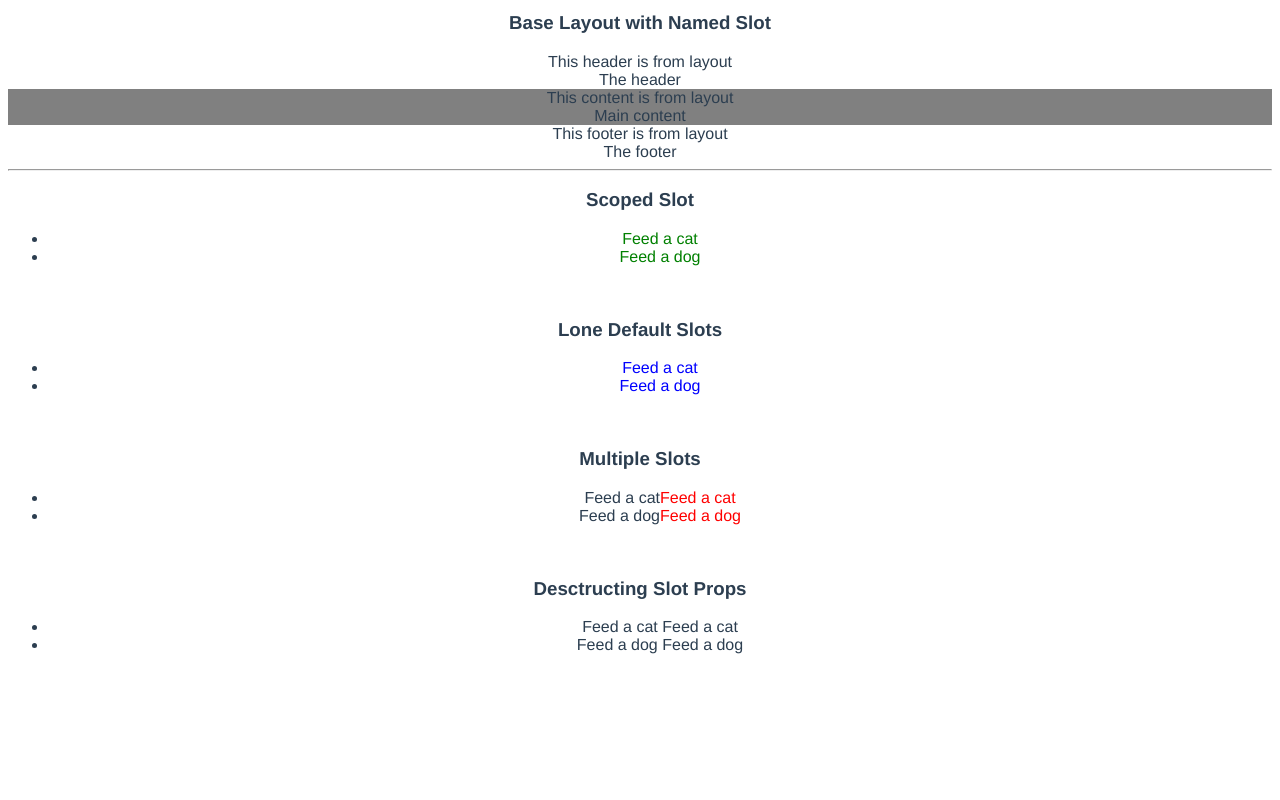
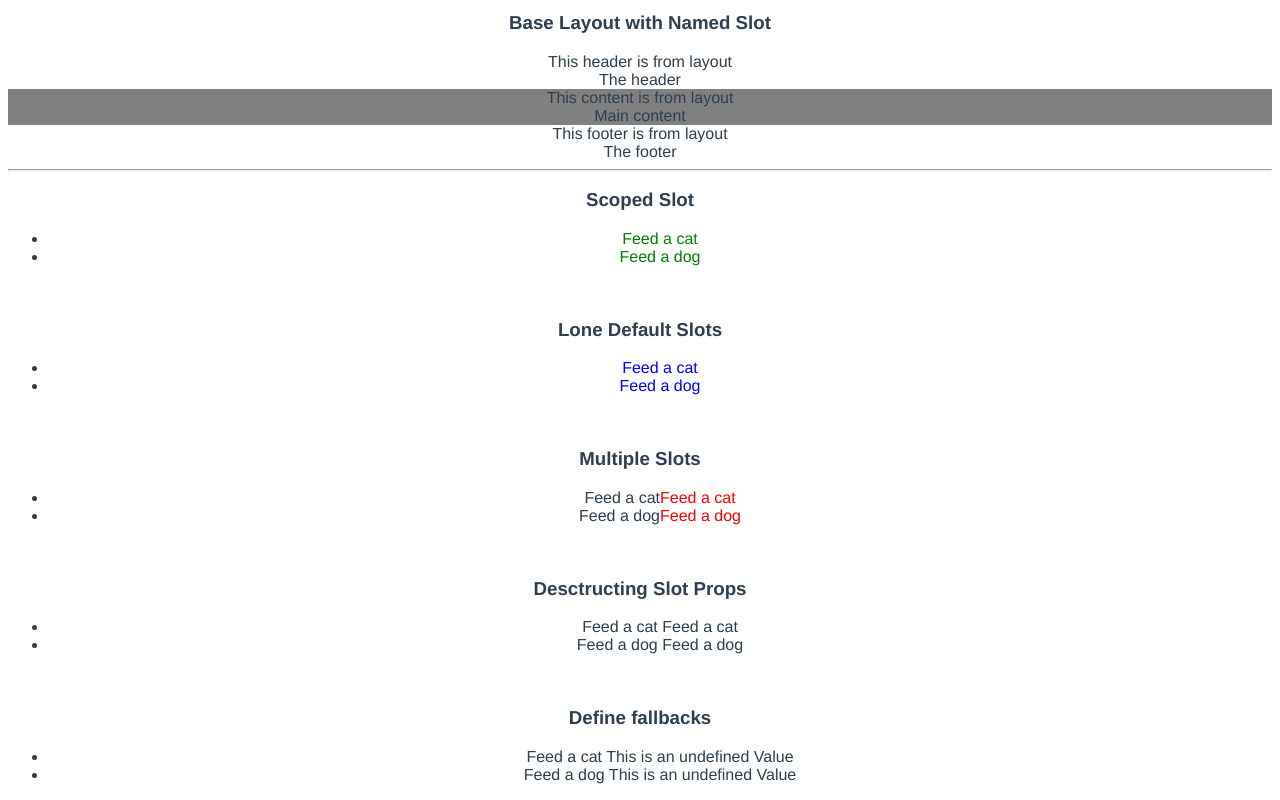
Before and after one commit to nor1c/vue-play, a Vue app in the folder hello-world/: page /misc in a window 1280 px wide. Shown: the part 732-1532 px from the top of the page. Before the commit the page ends 1402 px from the top, so only its background shows below. Built offline with nearby package versions, Linux system fonts and the light colour scheme.

Commit message:
define fallback on slot props

```diff
--- a/hello-world/src/views/Misc.vue
+++ b/hello-world/src/views/Misc.vue
@@ -102,6 +102,12 @@
                     <span>{{ item }} {{ renamedProps }}</span>
                 </template>
             </TodoList>
+
+            <br>
+            <h3>Define fallbacks</h3>
+            <TodoList v-slot="{ item, undefinedItem = 'This is an undefined Value' }">
+                <span>{{ item }} {{ undefinedItem }}</span>
+            </TodoList>
         </div>
     </div>
 </template>
```
